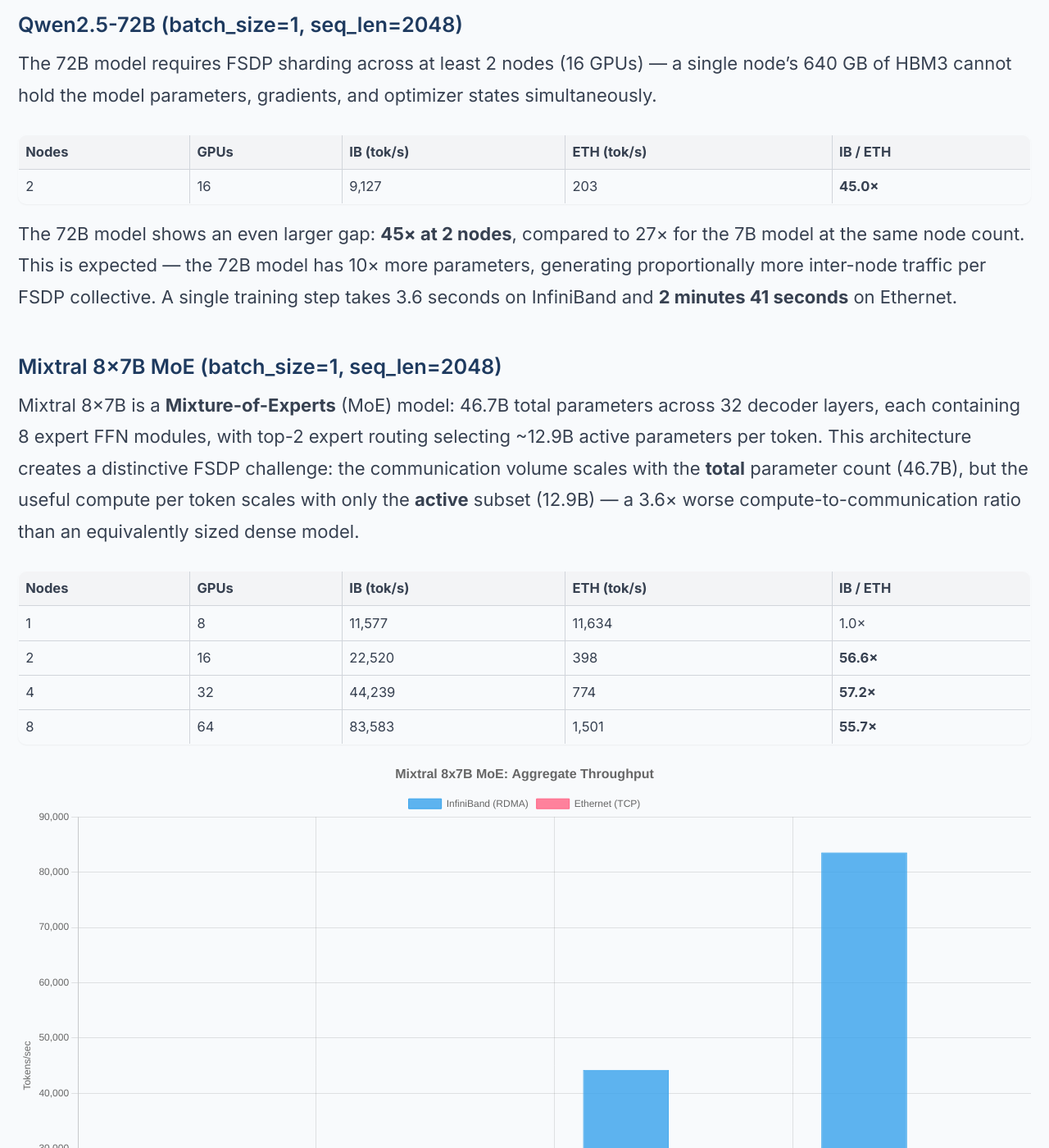
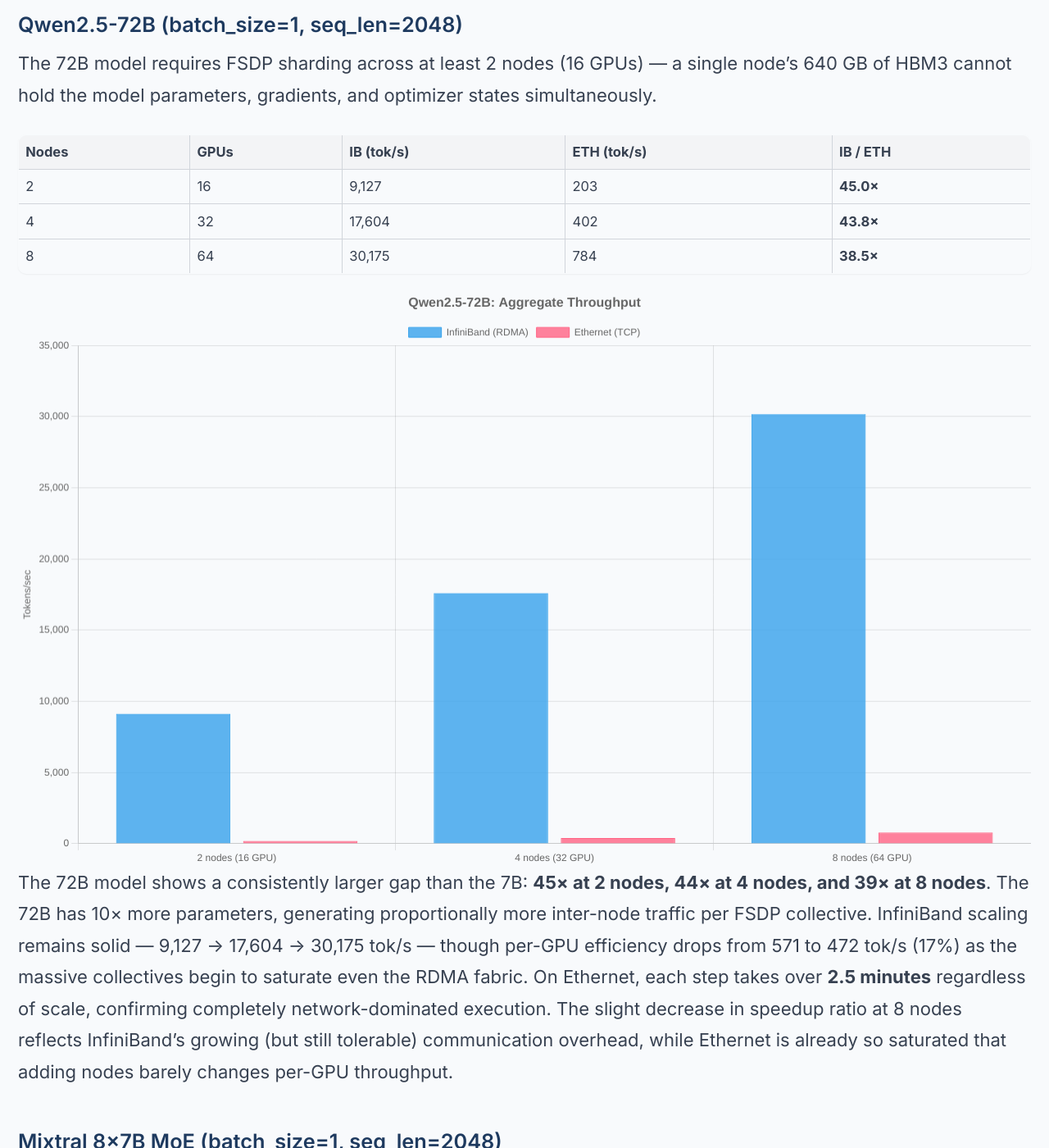
Before and after one commit to JingchaoZhang/JingchaoZhang.github.io, a Jekyll site: the page built from _posts/2026-02-15-IB vs Ethernet Fine-Tuning at Scale.md, in a window 1280 px wide and 1400 px high, scrolled down 5558 px. Shown: the whole window at 82% size. Built offline with Jekyll 4.4.1, drawn with Linux system fonts in a browser that asks for light colours; comment, search, counter and statistics services are not loaded; some of the changed text lies outside the part shown.

Commit message:
Add full 72B results (2/4/8 nodes), 72B bar chart, update speedup + per-GPU charts

```diff
--- a/_posts/2026-02-15-IB vs Ethernet Fine-Tuning at Scale.md
+++ b/_posts/2026-02-15-IB vs Ethernet Fine-Tuning at Scale.md
@@ -18,7 +18,7 @@
 
 In this post, I benchmark InfiniBand (RDMA) against genuine Ethernet (TCP sockets) across two dense models (Qwen2.5-7B and Qwen2.5-72B) and one Mixture-of-Experts model (Mixtral 8x7B), scaling from 1 to 8 nodes (8–64 GPUs), using PyTorch FSDP on an 11-node Azure VMSS cluster with Azure Managed Lustre.
 
-**The results are dramatic.** InfiniBand delivers **26–28× higher multi-node throughput** than Ethernet for the 7B dense model, **~45× higher** for the 72B dense model, and **56–57× higher** for the Mixtral 8x7B MoE model. The MoE architecture — with its expert routing and 46.7B total parameters sharded across nodes — is the most communication-intensive of the three, making InfiniBand even more critical.
+**The results are dramatic.** InfiniBand delivers **26–28× higher multi-node throughput** than Ethernet for the 7B dense model, **38–45× higher** for the 72B dense model, and **56–57× higher** for the Mixtral 8x7B MoE model. The MoE architecture — with its expert routing and 46.7B total parameters sharded across nodes — is the most communication-intensive of the three, making InfiniBand even more critical.
 
 > **Correction:** An earlier version of this post reported near-identical IB and Ethernet performance using `NCCL_IB_DISABLE=1`. That environment variable [does not work](#the-nccl_ib_disable-bug) with NCCL 2.23.4 on Azure ND-series VMs — the RDMA network plugin ignores it entirely. All previous "Ethernet" results were actually running on InfiniBand. This update uses `NCCL_NET=Socket` to force genuine TCP sockets, [verified via nccl-tests](#the-nccl_ib_disable-bug).
 
@@ -150,8 +150,50 @@
 | Nodes | GPUs | IB (tok/s) | ETH (tok/s) | IB / ETH |
 |-------|------|-----------|------------|----------|
 | 2 | 16 | 9,127 | 203 | **45.0×** |
+| 4 | 32 | 17,604 | 402 | **43.8×** |
+| 8 | 64 | 30,175 | 784 | **38.5×** |
 
-The 72B model shows an even larger gap: **45× at 2 nodes**, compared to 27× for the 7B model at the same node count. This is expected — the 72B model has 10× more parameters, generating proportionally more inter-node traffic per FSDP collective. A single training step takes 3.6 seconds on InfiniBand and **2 minutes 41 seconds** on Ethernet.
+<canvas id="chart72bThroughput" width="700" height="400"></canvas>
+<script>
+new Chart(document.getElementById('chart72bThroughput'), {
+    type: 'bar',
+    data: {
+        labels: ['2 nodes\n(16 GPU)', '4 nodes\n(32 GPU)', '8 nodes\n(64 GPU)'],
+        datasets: [
+            {
+                label: 'InfiniBand (RDMA)',
+                data: [9127, 17604, 30175],
+                backgroundColor: 'rgba(54, 162, 235, 0.8)',
+                borderColor: 'rgba(54, 162, 235, 1)',
+                borderWidth: 1
+            },
+            {
+                label: 'Ethernet (TCP)',
+                data: [203, 402, 784],
+                backgroundColor: 'rgba(255, 99, 132, 0.8)',
+                borderColor: 'rgba(255, 99, 132, 1)',
+                borderWidth: 1
+            }
+        ]
+    },
+    options: {
+        responsive: true,
+        plugins: {
+            title: { display: true, text: 'Qwen2.5-72B: Aggregate Throughput', font: { size: 16 } },
+            legend: { position: 'top' }
+        },
+        scales: {
+            y: {
+                beginAtZero: true,
+                title: { display: true, text: 'Tokens/sec' },
+                ticks: { callback: function(v) { return v.toLocaleString(); } }
+            }
+        }
+    }
+});
+</script>
+
+The 72B model shows a consistently larger gap than the 7B: **45× at 2 nodes, 44× at 4 nodes, and 39× at 8 nodes**. The 72B has 10× more parameters, generating proportionally more inter-node traffic per FSDP collective. InfiniBand scaling remains solid — 9,127 → 17,604 → 30,175 tok/s — though per-GPU efficiency drops from 571 to 472 tok/s (17%) as the massive collectives begin to saturate even the RDMA fabric. On Ethernet, each step takes over **2.5 minutes** regardless of scale, confirming completely network-dominated execution. The slight decrease in speedup ratio at 8 nodes reflects InfiniBand's growing (but still tolerable) communication overhead, while Ethernet is already so saturated that adding nodes barely changes per-GPU throughput.
 
 ### Mixtral 8x7B MoE (batch_size=1, seq_len=2048)
 
@@ -204,7 +246,7 @@
 });
 </script>
 
-**The MoE model doubles the IB/ETH gap.** At 56–57× across all multi-node configurations, the MoE speedup is roughly **twice** the 7B dense model's 27× and exceeds even the 72B dense model's 45×. The single-node baseline is again identical (11,577 IB vs. 11,634 ETH), confirming the gap is purely an interconnect effect.
+**The MoE model doubles the IB/ETH gap.** At 56–57× across all multi-node configurations, the MoE speedup is roughly **twice** the 7B dense model's 27× and exceeds even the 72B dense model's 38–45×. The single-node baseline is again identical (11,577 IB vs. 11,634 ETH), confirming the gap is purely an interconnect effect.
 
 InfiniBand scaling remains excellent: **97.3% efficiency at 2 nodes and 90.2% at 8 nodes** (relative to the single-node baseline of 11,577 tok/s). On Ethernet, per-GPU throughput collapses from 1,454 tok/s (1-node) to 23–25 tok/s (multi-node) — each GPU spends over 98% of its time waiting for network transfers.
 
@@ -231,6 +273,25 @@
                 data: [8154, 311, 295, 292],
                 borderColor: 'rgba(255, 99, 132, 1)',
                 backgroundColor: 'rgba(255, 99, 132, 0.1)',
+                borderWidth: 2,
+                borderDash: [5, 5],
+                tension: 0.2,
+                pointRadius: 5
+            },
+            {
+                label: '72B Dense — InfiniBand',
+                data: [null, 571, 550, 472],
+                borderColor: 'rgba(153, 102, 255, 1)',
+                backgroundColor: 'rgba(153, 102, 255, 0.1)',
+                borderWidth: 2,
+                tension: 0.2,
+                pointRadius: 5
+            },
+            {
+                label: '72B Dense — Ethernet',
+                data: [null, 13, 13, 12],
+                borderColor: 'rgba(201, 128, 232, 1)',
+                backgroundColor: 'rgba(201, 128, 232, 0.1)',
                 borderWidth: 2,
                 borderDash: [5, 5],
                 tension: 0.2,
@@ -276,9 +337,9 @@
 });
 </script>
 
-The per-GPU chart (log scale) reveals the scaling story clearly. For the 7B dense model, InfiniBand maintains ~8,100–8,200 tok/s per GPU from 1 to 4 nodes — **near-perfect linear scaling** — with only a 3.7% dip at 8 nodes. The MoE model follows the same pattern at lower absolute throughput (~1,400 tok/s per GPU on IB), reflecting the heavier per-token computation of the 46.7B-parameter architecture.
+The per-GPU chart (log scale) reveals the scaling story clearly. For the 7B dense model, InfiniBand maintains ~8,100–8,200 tok/s per GPU from 1 to 4 nodes — **near-perfect linear scaling** — with only a 3.7% dip at 8 nodes. The 72B dense model shows lower per-GPU throughput (~571 tok/s at 2 nodes) due to its heavier per-layer computation, dropping to 472 tok/s at 8 nodes (17% loss) as the larger collectives stress even the RDMA fabric. The MoE model follows a similar pattern at ~1,400 tok/s per GPU on IB.
 
-On Ethernet, both models collapse: Qwen 7B from 8,154 to ~300 tok/s per GPU, Mixtral MoE from 1,454 to just 23–25 tok/s per GPU. The MoE collapse is more severe (98.3% loss vs. 96.4%) because the larger total parameter count amplifies network stalls relative to the useful compute.
+On Ethernet, all three models collapse. Qwen 7B drops from 8,154 to ~300 tok/s per GPU. The 72B model is the most extreme: just 12–13 tok/s per GPU across all scales — a **97.7% loss** in utilization. Mixtral MoE lands at 23–25 tok/s per GPU. The 72B and MoE collapses are more severe than the 7B's because their larger collective payloads amplify network stalls relative to useful compute.
 
 ### IB-to-ETH Speedup
 
@@ -301,13 +362,13 @@
             },
             {
                 label: 'Qwen2.5-72B',
-                data: [null, 45.0, null, null],
+                data: [null, 45.0, 43.8, 38.5],
                 borderColor: 'rgba(255, 159, 64, 1)',
-                backgroundColor: 'rgba(255, 159, 64, 0.3)',
-                borderWidth: 0,
-                pointRadius: 10,
+                backgroundColor: 'rgba(255, 159, 64, 0.1)',
+                borderWidth: 2,
+                tension: 0.2,
+                pointRadius: 6,
                 pointStyle: 'triangle',
-                spanGaps: false,
                 fill: false
             },
             {
@@ -341,7 +402,7 @@
 });
 </script>
 
-The 7B speedup is remarkably consistent at **~27×** across 2, 4, and 8 nodes — the gap doesn't grow or shrink with scale. The Mixtral MoE model shows an even more dramatic and consistent **~57×** gap, nearly double the 7B's ratio, reflecting the MoE architecture's heavier communication burden. The 72B dense model at 2 nodes shows a **45× gap**, intermediate between the two. At 1 node (no inter-node communication), all models show a 1.0× speedup, confirming the gap is purely an interconnect effect.
+The 7B speedup is remarkably consistent at **~27×** across 2, 4, and 8 nodes — the gap doesn't grow or shrink with scale. The Mixtral MoE model shows an even more dramatic and consistent **~57×** gap, nearly double the 7B's ratio, reflecting the MoE architecture's heavier communication burden. The 72B dense model sits between the two at **45–39×**, with the gap gradually narrowing from 2 to 8 nodes as InfiniBand's overhead grows with the massive 72B-scale collectives — yet even at 8 nodes the 39× gap dwarfs the 7B's 27×. At 1 node (no inter-node communication), the 7B and MoE models show a 1.0× speedup, confirming the gap is purely an interconnect effect.
 
 ## Why the Gap Is So Large
 
@@ -381,13 +442,13 @@
 
 ### Why Not 122× Throughput Gap?
 
-The throughput gap is ~27× (7B dense), ~45× (72B dense), and ~57× (MoE), not 122×, because:
+The throughput gap is ~27× (7B dense), 38–45× (72B dense), and ~57× (MoE), not 122×, because:
 
 1. **Intra-node NVLink is unaffected.** All 8 GPUs within each node still communicate at 900 GB/s on both IB and ETH. Only the inter-node link changes.
 2. **GPU compute is nonzero.** Even on Ethernet, the GPUs perform some useful work between network stalls. The step time is compute + network, not network alone.
 3. **FSDP pipelining overlaps *some* transfers.** While one layer computes, FSDP prefetches the next layer's parameters. On IB this hides everything; on ETH it hides a fraction.
 
-The 72B model shows a larger gap (45×) because: (a) each layer is ~10× larger, generating ~10× more inter-node traffic per collective, and (b) with only 16 GPUs, each GPU holds more parameters but the compute-per-GPU is still insufficient to hide the massive ETH transfer time for 72B-scale layers.
+The 72B model shows a larger gap (38–45×) because each layer is ~10× larger, generating ~10× more inter-node traffic per collective. The gap decreases slightly from 45× (2 nodes) to 39× (8 nodes) because even InfiniBand takes longer to coordinate 72B-scale collectives across more participants, while Ethernet is already completely saturated and barely changes per-GPU throughput as nodes increase.
 
 ### Why the MoE Gap Is Even Wider
 
@@ -422,7 +483,7 @@
 
 ### 3. Larger and Sparse Models Widen the Gap
 
-The 72B dense model shows ~45× slowdown vs. the 7B's ~27×, and the Mixtral MoE model pushes it to **~57×**. Larger models mean more data per collective. MoE architectures are even worse — they communicate *all* expert parameters but compute with only a fraction, creating the worst compute-to-communication ratio. As LLMs trend toward both larger sizes and sparse MoE designs, InfiniBand's advantage will only grow.
+The 72B dense model shows 38–45× slowdown vs. the 7B's ~27×, and the Mixtral MoE model pushes it to **~57×**. Larger models mean more data per collective. MoE architectures are even worse — they communicate *all* expert parameters but compute with only a fraction, creating the worst compute-to-communication ratio. As LLMs trend toward both larger sizes and sparse MoE designs, InfiniBand's advantage will only grow.
 
 ### 4. Verify Your Ethernet Mode
 
```
Also changed, not shown: other parts of _posts/2026-02-15-IB vs Ethernet Fine-Tuning at Scale.md (+1 -1 lines).
